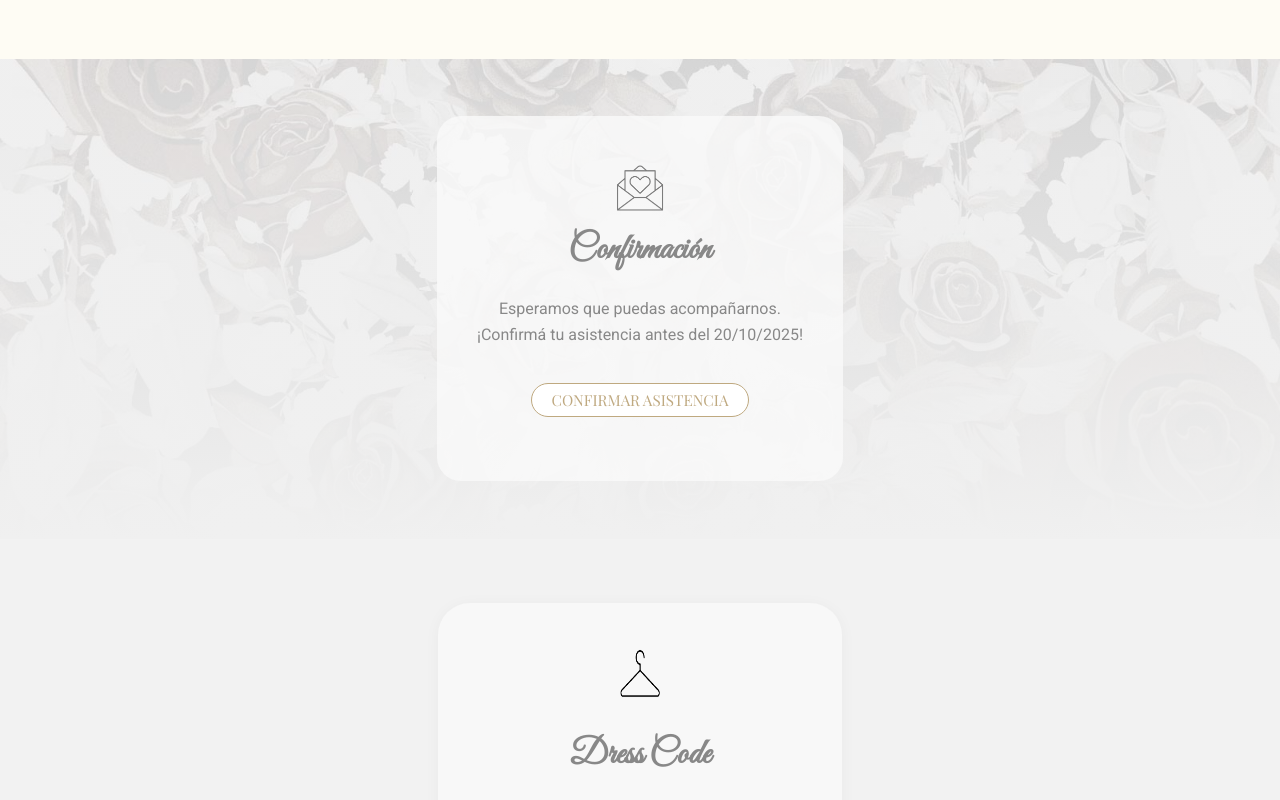
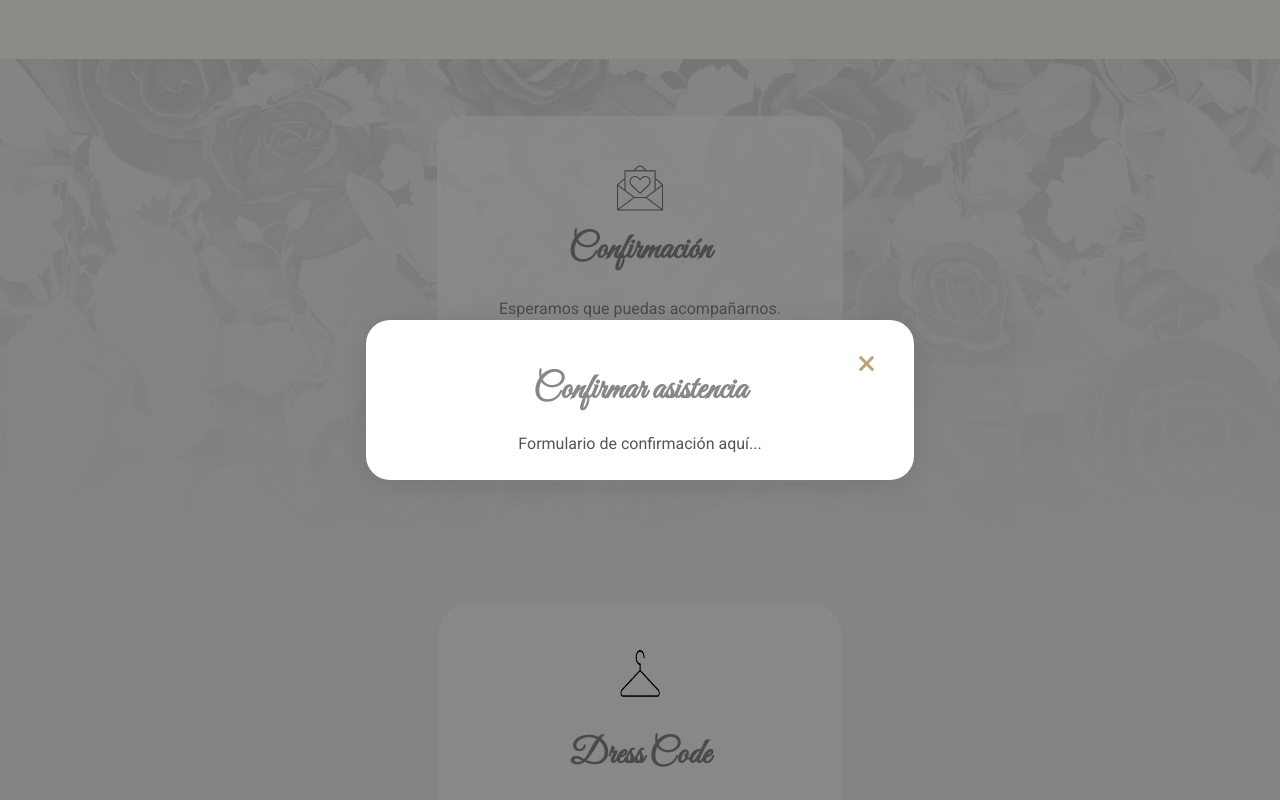
Before and after one commit to carlosfurnari/wedding-cf, a React (Create React App) app: page / in a window 1280 px wide. Both pictures are taken after a click on the button "CONFIRMAR ASISTENCIA". Shown: the part 1452-2252 px from the top of the page. Built offline with nearby package versions, Linux system fonts and the light colour scheme.

Commit message:
Agrega modal funcional y campo de nombre en confirmación de asistencia

```diff
--- a/src/components/RSVPSectionFull.js
+++ b/src/components/RSVPSectionFull.js
@@ -1,10 +1,11 @@
-
-
+import React, { useState } from 'react';
 import iconRSVP from '../assets/icon-rsvp-b.png';
 import bgWhite2 from '../assets/bg-white2.jpg';
 
+const RSVPSectionFull = () => {
+  const [showModal, setShowModal] = useState(false);
 
-const RSVPSectionFull = () => (
+  return (
     <section
       className="site-section"
       style={{
@@ -45,12 +46,36 @@ const RSVPSectionFull = () => (
           Esperamos que puedas acompañarnos.<br />¡Confirmá tu asistencia antes del 20/10/2025!
         </p>
         <div style={{textAlign: 'center', width: '100%', marginBottom: '0.5rem'}}>
-        <button className="btn mb-2 text-uppercase rounded-pill btn-outline-dark btn-small" style={{margin: '0 auto', display: 'inline-block', marginBottom: 0}}>
+          <button className="btn mb-2 text-uppercase rounded-pill btn-outline-dark btn-small"
+            style={{margin: '0 auto', display: 'inline-block', marginBottom: 0}}
+            onClick={() => setShowModal(true)}>
             CONFIRMAR ASISTENCIA
           </button>
         </div>
       </div>
+      {showModal && (
+        <div style={{
+          position: 'fixed', top: 0, left: 0, right: 0, bottom: 0,
+          background: 'rgba(0,0,0,0.45)', display: 'flex',
+          alignItems: 'center', justifyContent: 'center', zIndex: 1000
+        }} onClick={() => setShowModal(false)}>
+          <div style={{
+            background: '#fff', borderRadius: 24, padding: '32px 24px 24px 24px',
+            maxWidth: 500, width: '95vw', boxShadow: '0 4px 32px rgba(0,0,0,0.12)',
+            position: 'relative', display: 'flex', flexDirection: 'column', alignItems: 'center'
+          }} onClick={e => e.stopPropagation()}>
+            <button style={{
+              position: 'absolute', top: 16, right: 18, background: 'none', border: 'none',
+              fontSize: '2.2rem', color: '#bfa07a', cursor: 'pointer', lineHeight: 1
+            }} onClick={() => setShowModal(false)}>&times;</button>
+            <h3 className="lovestory text-gris" style={{textAlign: 'center', width: '100%', marginBottom: '1.2rem'}}>Confirmar asistencia</h3>
+            {/* Aquí va el formulario avanzado si lo necesitas */}
+            <p>Formulario de confirmación aquí...</p>
+          </div>
+        </div>
+      )}
     </section>
   );
+};
 
 export default RSVPSectionFull;
```
Lines whose indentation alone changed are shown as unchanged.
